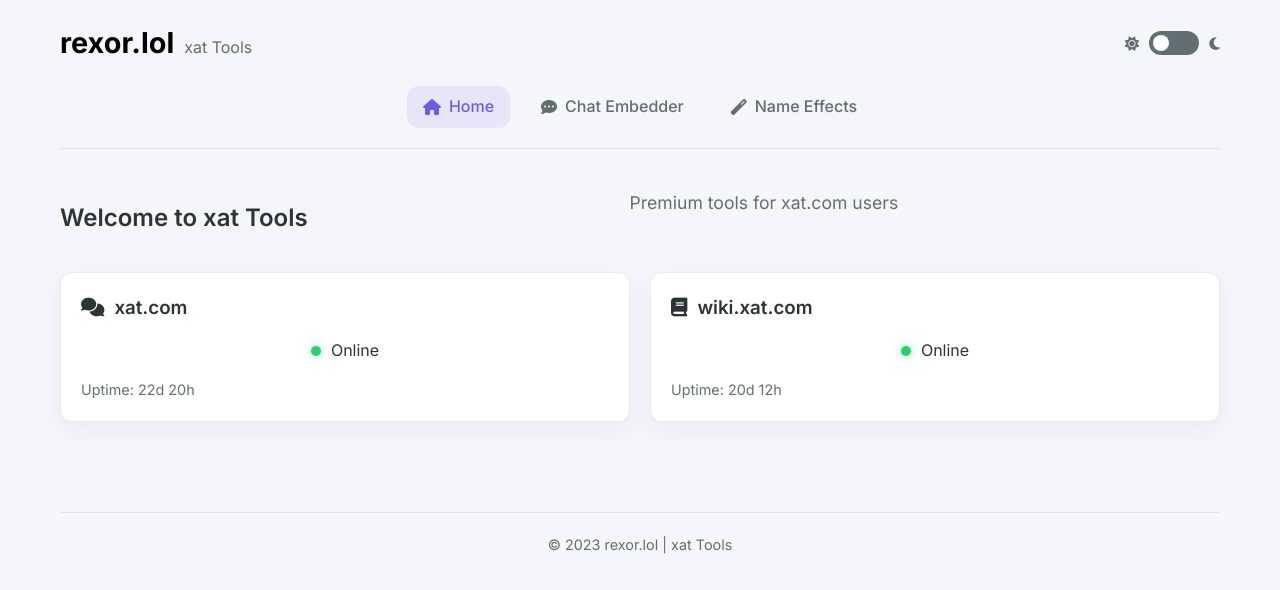
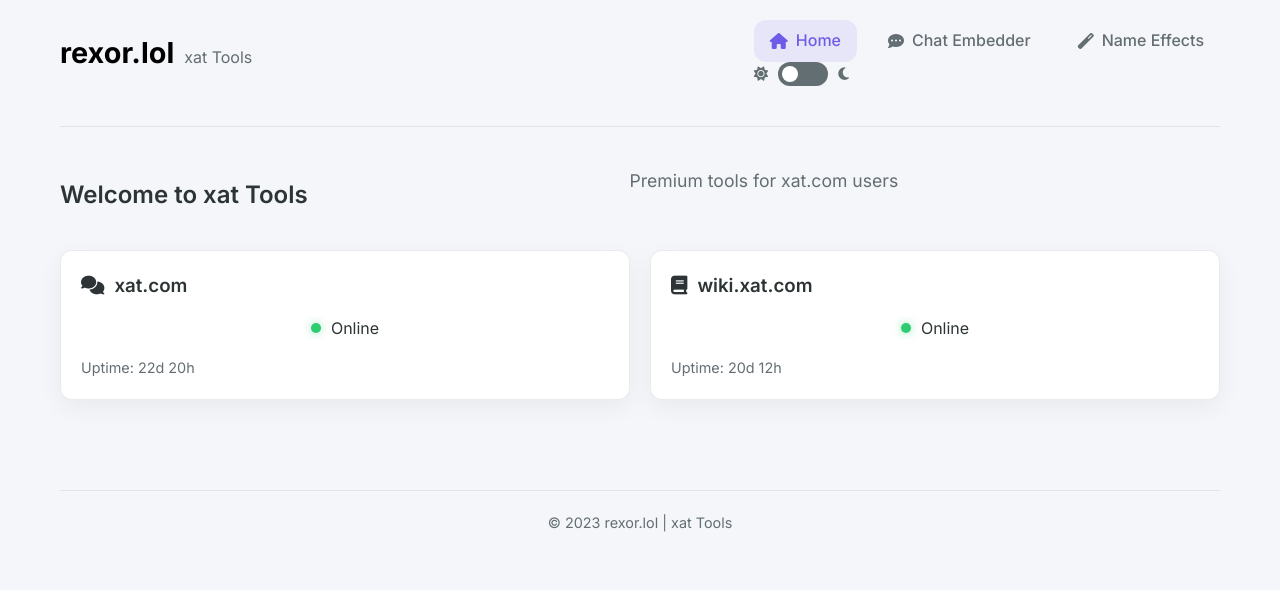
Before and after one commit to zkthegod/test, a plain HTML site: page index.html in a window 1280 px wide. Drawn offline with Linux system fonts and the light colour scheme.

Commit message:
Update index.html

```diff
--- a/index.html
+++ b/index.html
@@ -3,7 +3,7 @@
 <head>
     <meta charset="UTF-8">
     <meta name="viewport" content="width=device-width, initial-scale=1.0">
-    <title>rexor.lol</title>
+    <title>xat Tools | rexor.lol</title>
     <link rel="stylesheet" href="https://cdnjs.cloudflare.com/ajax/libs/font-awesome/6.4.0/css/all.min.css">
     <link href="https://fonts.googleapis.com/css2?family=Inter:wght@300;400;500;600;700&display=swap" rel="stylesheet">
     <link rel="stylesheet" href="styles.css">
@@ -16,6 +16,14 @@
                     <h1>rexor.lol</h1>
                     <span class="subtitle">xat Tools</span>
                 </div>
+                <div class="header-right">
+                    <nav>
+                        <ul>
+                            <li><a href="#home" class="active"><i class="fas fa-home"></i> Home</a></li>
+                            <li><a href="#chat-embedder"><i class="fas fa-comment-dots"></i> Chat Embedder</a></li>
+                            <li><a href="#name-effects"><i class="fas fa-magic"></i> Name Effects</a></li>
+                        </ul>
+                    </nav>
                     <div class="theme-toggle-container">
                         <span class="theme-label"><i class="fas fa-sun"></i></span>
                         <label class="switch">
@@ -25,14 +33,7 @@
                         <span class="theme-label"><i class="fas fa-moon"></i></span>
                     </div>
                 </div>
-
-            <nav>
-                <ul>
-                    <li><a href="#home" class="active"><i class="fas fa-home"></i> Home</a></li>
-                    <li><a href="#chat-embedder"><i class="fas fa-comment-dots"></i> Chat Embedder</a></li>
-                    <li><a href="#name-effects"><i class="fas fa-magic"></i> Name Effects</a></li>
-                </ul>
-            </nav>
+            </div>
         </header>
 
         <main>
```
Lines whose indentation alone changed are shown as unchanged.
